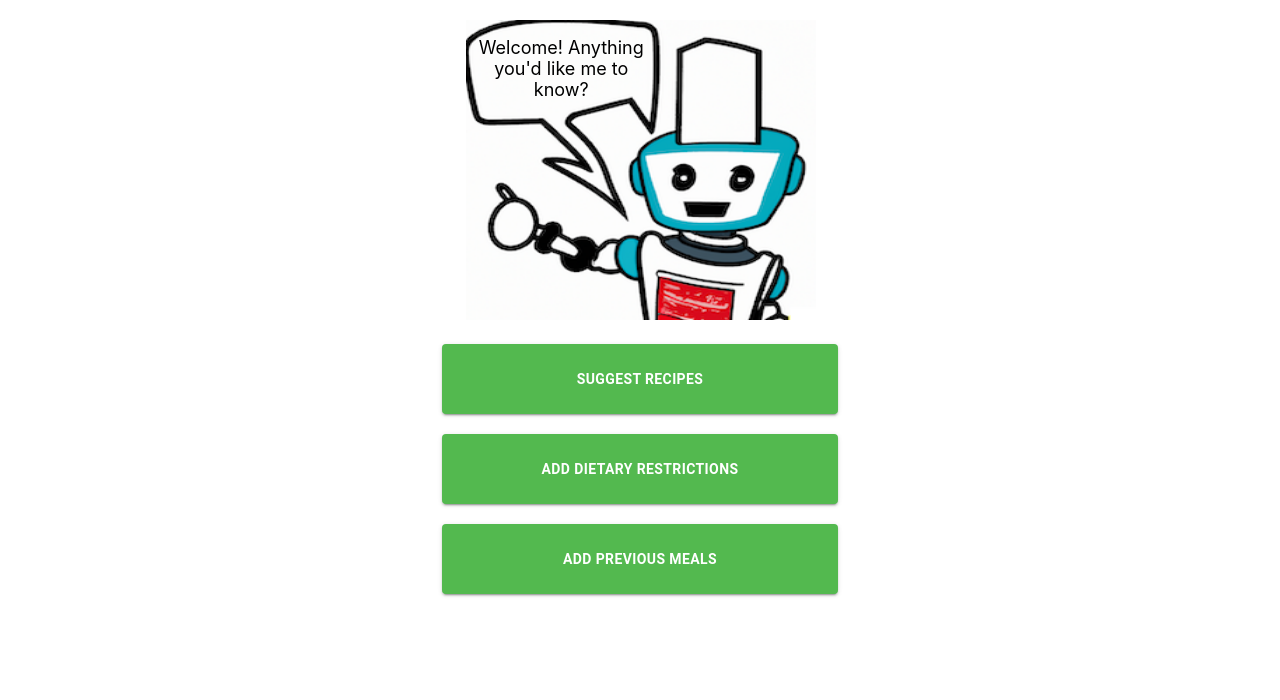
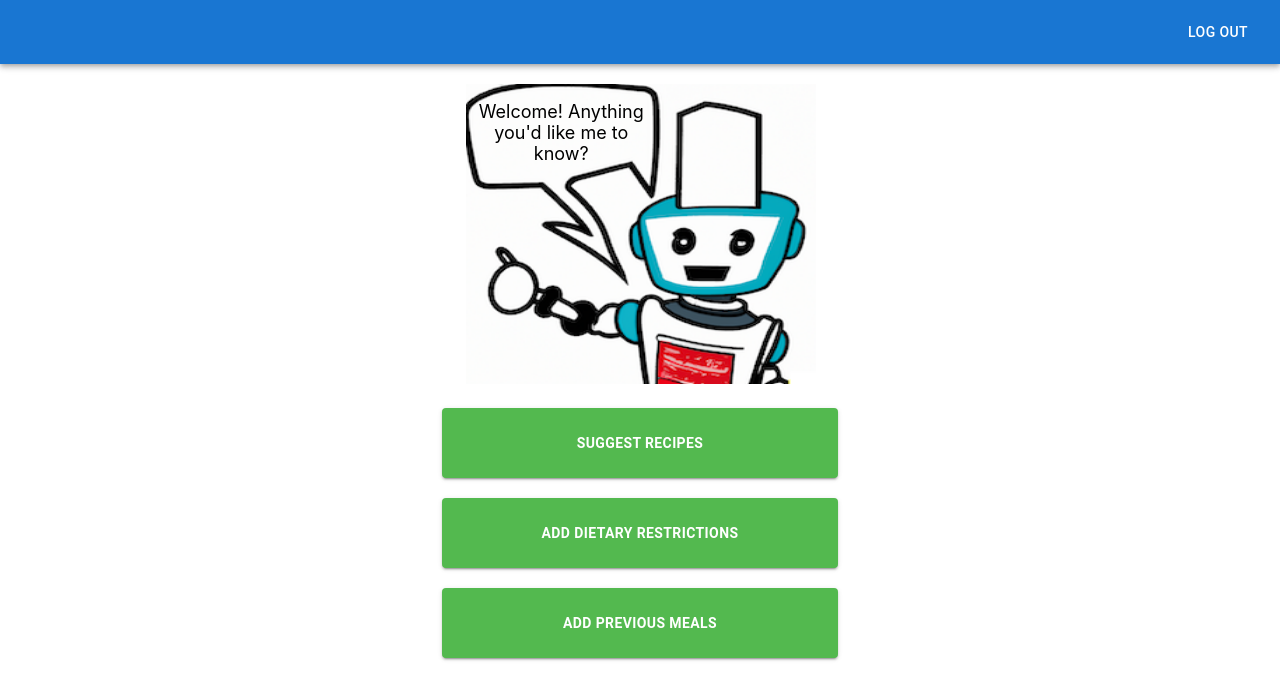
Before and after one commit to mstephenhunt/meal-recommender, a React (Create React App) app in the folder ui/: page /home in a window 1280 px wide. Shown: the top 700 px of the page. Built offline with nearby package versions, Linux system fonts and the light colour scheme.

Commit message:
formatting

```diff
--- a/ui/src/components/MainMenu/MainMenuPage.tsx
+++ b/ui/src/components/MainMenu/MainMenuPage.tsx
@@ -2,9 +2,18 @@ import React from "react";
 import BotBase from "../BotBase/BotBase";
 import Button from "@mui/material/Button";
 import Container from "@mui/material/Container";
+import AppBar from "@mui/material/AppBar";
+import Toolbar from "@mui/material/Toolbar";
 
 export default function MainMenuPage() {
   return (
+    <div>
+      <AppBar position="static">
+        <Toolbar sx={{ justifyContent: "space-between" }}>
+          <div></div> {/* Empty div to push the Log Out button to the right */}
+          <Button color="inherit">Log Out</Button>
+        </Toolbar>
+      </AppBar>
       <Container
         maxWidth="xs"
         style={{
@@ -53,5 +62,6 @@ export default function MainMenuPage() {
           Add Previous Meals
         </Button>
       </Container>
+    </div>
   );
 }
```
Lines whose indentation alone changed are shown as unchanged.
